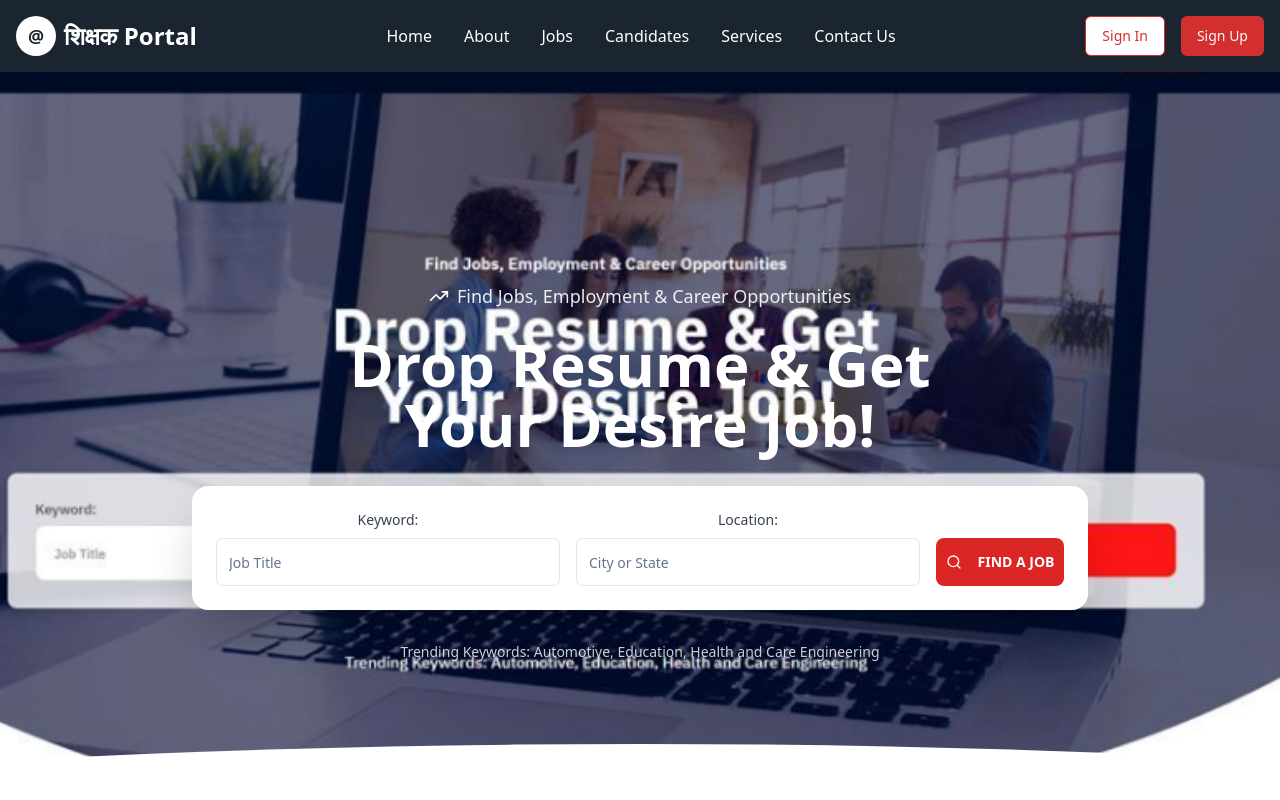
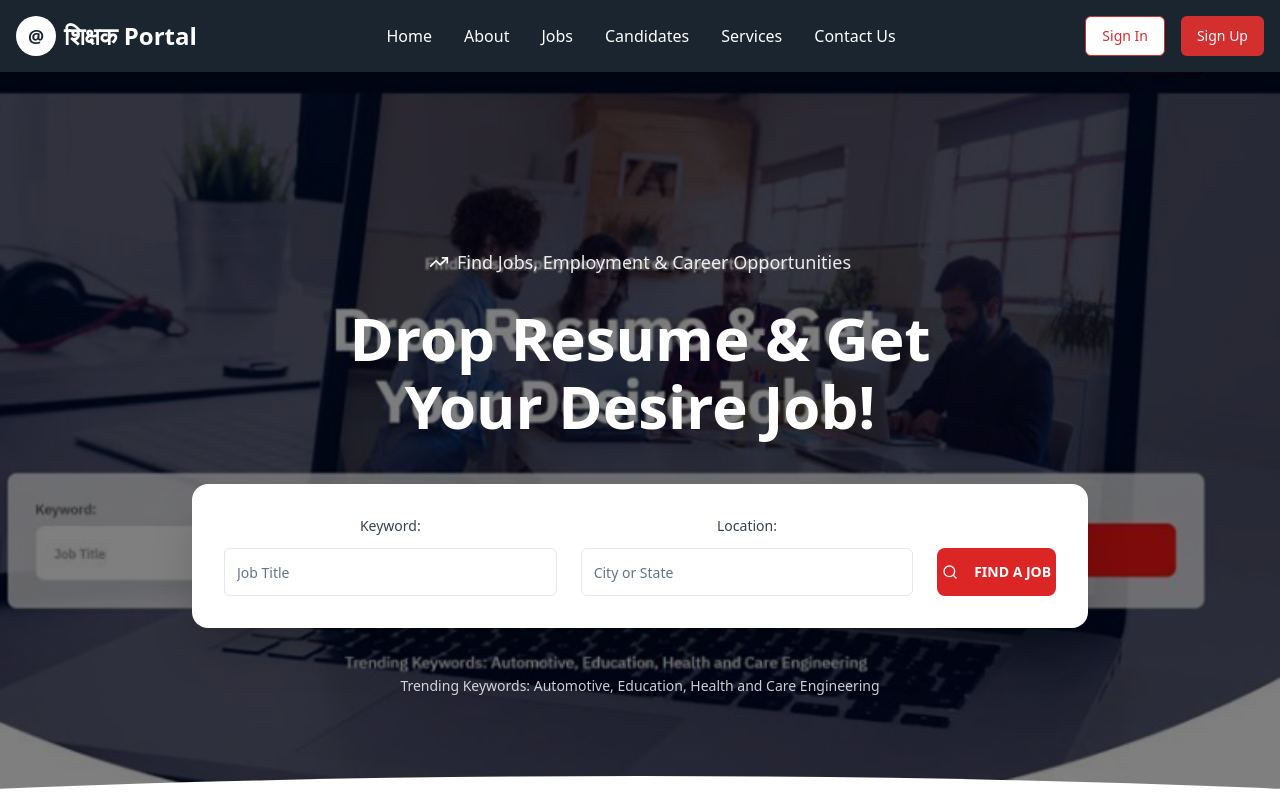
Before and after one commit to suneelnamburi/shiksha-shikshak-sangathan, a React (Vite) app: page / in a window 1280 px wide. Shown: the top 800 px of the page. Built offline with nearby package versions, Linux system fonts and the light colour scheme.

Commit message:
Fix: Remove overlapping elements in HeroSection
Adjust HeroSection layout to prevent overlapping elements and ensure a clean, proper design.

```diff
--- a/src/components/HeroSection.tsx
+++ b/src/components/HeroSection.tsx
@@ -26,7 +26,7 @@ const HeroSection: React.FC<HeroSectionProps> = ({
     <section id="home" className="relative min-h-screen bg-gradient-to-br from-slate-100 to-blue-50 overflow-hidden">
       {/* Background Image with Overlay */}
       <div className="absolute inset-0">
-        <div className="absolute inset-0 bg-black/40"></div>
+        <div className="absolute inset-0 bg-black/50 z-10"></div>
         <div
           className="absolute inset-0 bg-cover bg-center bg-no-repeat"
           style={{
@@ -35,19 +35,15 @@ const HeroSection: React.FC<HeroSectionProps> = ({
         ></div>
       </div>
 
-      {/* Curved Bottom Shape */}
-      <div className="absolute bottom-0 left-0 right-0 h-32 bg-white"
-           style={{
-             clipPath: 'ellipse(100% 100% at 50% 100%)'
-           }}>
-      </div>
+      {/* Main Content Container */}
+      <div className="container mx-auto px-4 relative z-20 flex items-center min-h-screen">
+        <div className="max-w-4xl mx-auto text-center w-full">
 
-      <div className="container mx-auto px-4 py-20 relative z-10 flex items-center min-h-screen">
-        <div className="max-w-4xl mx-auto text-center">
+          {/* Content Section */}
+          <div className="space-y-12 py-20">
 
-          {/* Main Content */}
-          <div className="space-y-8">
-            <div className="space-y-6">
+            {/* Header Content */}
+            <div className="space-y-8">
               <p className="text-white/90 text-lg flex items-center justify-center font-medium">
                 <TrendingUp className="mr-2 text-white" size={20} />
                 Find Jobs, Employment & Career Opportunities
@@ -55,15 +51,15 @@ const HeroSection: React.FC<HeroSectionProps> = ({
 
               <h1 className="text-4xl lg:text-6xl font-bold leading-tight text-white">
                 Drop Resume & Get
-                <span className="block">Your Desire Job!</span>
+                <span className="block mt-2">Your Desire Job!</span>
               </h1>
             </div>
 
-            {/* Search Bar */}
-            <div className="bg-white rounded-2xl p-6 shadow-2xl max-w-4xl mx-auto">
-              <div className="grid grid-cols-1 md:grid-cols-12 gap-4 items-end">
+            {/* Search Bar Section */}
+            <div className="bg-white rounded-2xl p-8 shadow-2xl max-w-4xl mx-auto">
+              <div className="grid grid-cols-1 md:grid-cols-12 gap-6 items-end">
                 <div className="md:col-span-5">
-                  <label className="block text-sm font-medium text-gray-700 mb-2">
+                  <label className="block text-sm font-medium text-gray-700 mb-3">
                     Keyword:
                   </label>
                   <div className="relative">
@@ -78,7 +74,7 @@ const HeroSection: React.FC<HeroSectionProps> = ({
                 </div>
 
                 <div className="md:col-span-5">
-                  <label className="block text-sm font-medium text-gray-700 mb-2">
+                  <label className="block text-sm font-medium text-gray-700 mb-3">
                     Location:
                   </label>
                   <div className="relative">
@@ -102,7 +98,7 @@ const HeroSection: React.FC<HeroSectionProps> = ({
             </div>
 
             {/* Trending Keywords */}
-            <div className="space-y-3">
+            <div className="space-y-4">
               <p className="text-white/80 text-sm">
                 Trending Keywords: Automotive, Education, Health and Care Engineering
               </p>
@@ -110,6 +106,13 @@ const HeroSection: React.FC<HeroSectionProps> = ({
           </div>
         </div>
       </div>
+
+      {/* Bottom Wave Shape */}
+      <div className="absolute bottom-0 left-0 right-0 h-24 bg-white z-30"
+           style={{
+             clipPath: 'ellipse(100% 100% at 50% 100%)'
+           }}>
+      </div>
     </section>
   );
 };
```
